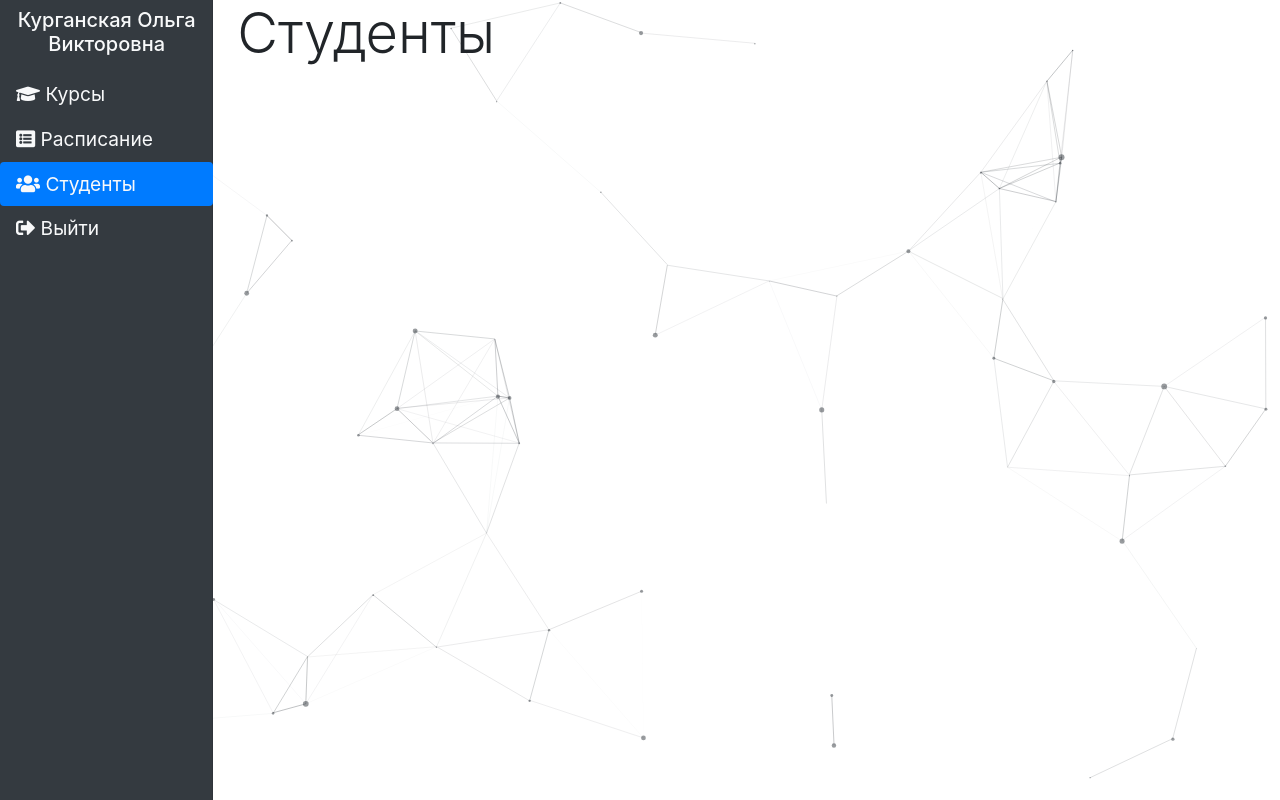
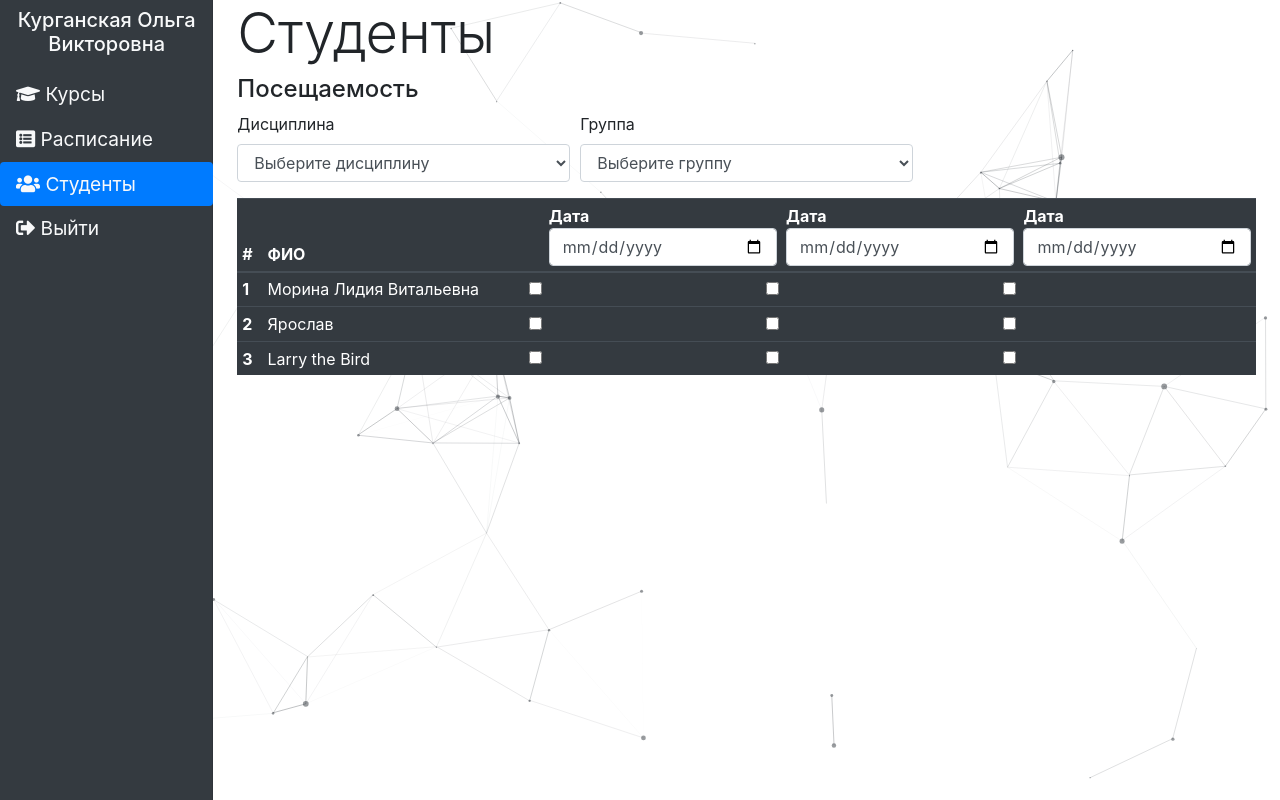
Before and after one commit to ConfickerVik/ARM, a Django app: page /cabinet/students/ in a window 1280 px wide. Run offline with Django 3.2, Linux system fonts and the light colour scheme; some libraries are stand-ins or nearby versions.

Commit message:
посещаемость

```diff
--- a/KRPS/templates/cabinet/students/index.html
+++ b/KRPS/templates/cabinet/students/index.html
@@ -2,4 +2,74 @@
 
 {% block content %}
     <h1 class="display-4">Студенты</h1>
+    <h4 class="display-6">Посещаемость</h4>
+
+    <form method="POST" >
+    <div class="form-row">
+        <div class="form-group col-md-4">
+            <label for="inputState">Дисциплина</label>
+            <select id="inputState" class="form-control">
+                <option selected>Выберите дисциплину</option>
+                <option>Конструирование ПО</option>
+                <option>Командная разработка</option>
+                <option>Инноватика в ПИ</option>
+            </select>
+        </div>
+        <div class="form-group col-md-4">
+                <label for="inputState">Группа</label>
+                <select id="inputState" class="form-control">
+                    <option selected>Выберите группу</option>
+                    <option>ПИ 1-16-1</option>
+                    <option>ИС 1-15-1</option>
+                    <option>ПИ 1-15-1</option>
+                </select>
+        </div>
+
+    </div>
+
+  </form>
+
+
+    <table class="table table-sm table-dark">
+        <thead>
+          <tr>
+            <th scope="col">#</th>
+            <th scope="col">ФИО</th>
+                <th scope="col">
+                    Дата <input type="date" class="form-control mr-sm-2 "    >
+                </th>
+                <th scope="col">
+                        Дата <input type="date" class="form-control  mr-sm-2"   >
+                </th>
+                <th scope="col">
+                        Дата <input type="date" class="form-control  mr-sm-2"   >
+                </th>
+          </tr>
+        </thead>
+        <tbody>
+          <tr>
+            <th scope="row">1</th>
+            <td>Морина Лидия Витальевна</td>
+            <td> <input class="form-check-input" type="checkbox" value="" id="defaultCheck1"> </td>
+            <td> <input class="form-check-input" type="checkbox" value="" id="defaultCheck1"> </td>
+            <td> <input class="form-check-input" type="checkbox" value="" id="defaultCheck1"> </td>
+          </tr>
+          <tr>
+            <th scope="row">2</th>
+            <td>Ярослав</td>
+            <td><input class="form-check-input" type="checkbox" value="" id="defaultCheck1"></td>
+            <td> <input class="form-check-input" type="checkbox" value="" id="defaultCheck1"> </td>
+            <td> <input class="form-check-input" type="checkbox" value="" id="defaultCheck1"> </td>
+          </tr>
+          <tr>
+            <th scope="row">3</th>
+            <td colspan="1">Larry the Bird</td>
+            <td> <input class="form-check-input" type="checkbox" value="" id="defaultCheck1"></td>
+            <td> <input class="form-check-input" type="checkbox" value="" id="defaultCheck1"> </td>
+            <td> <input class="form-check-input" type="checkbox" value="" id="defaultCheck1"> </td>
+          </tr>
+        </tbody>
+      </table>
+
+
 {% endblock %}
```
